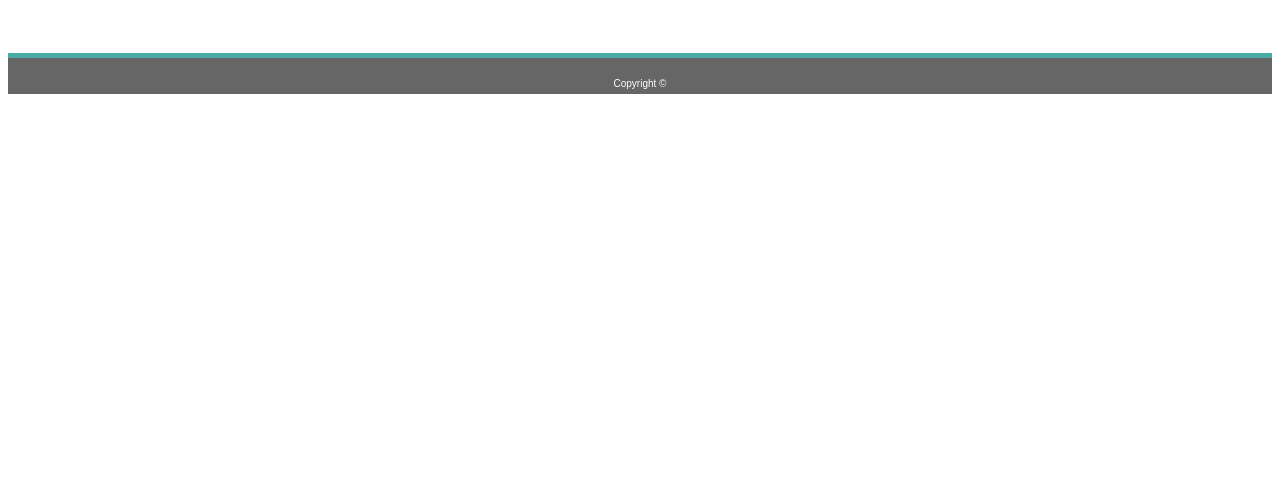
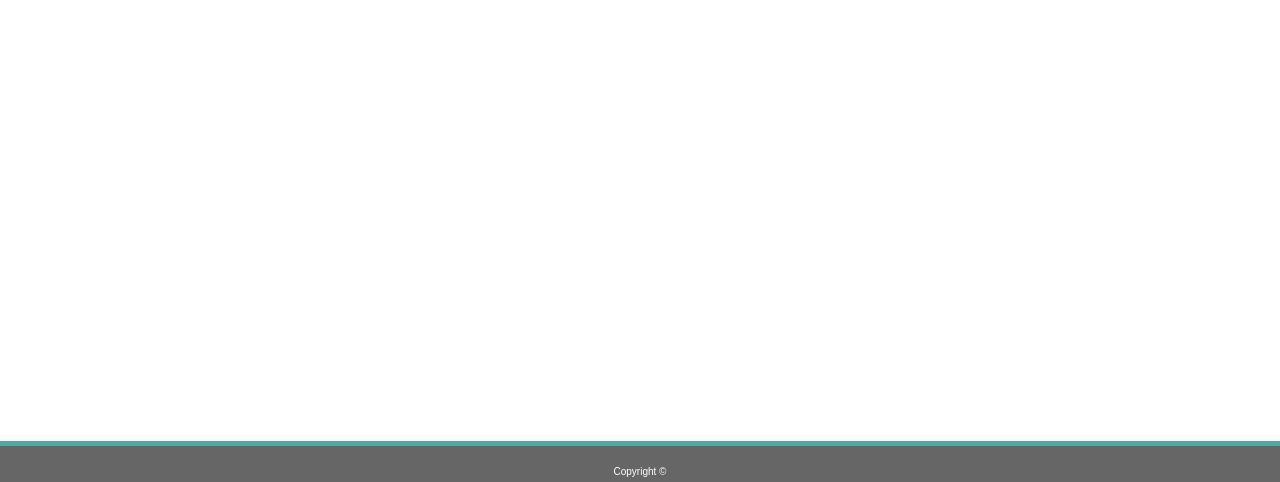
Before and after one commit to awdmcguinness/Basic-Portfolio, a plain HTML site: page index.html in a window 1280 px wide. Shown: the part 318-800 px from the top of the page. Drawn offline with Linux system fonts and the light colour scheme.

Commit message:
added sticky footer

```diff
--- a/assets/css/style.css
+++ b/assets/css/style.css
@@ -139,6 +139,7 @@ p {
   padding: 20px;
   font-size: 30px;
   text-align: center;
+  margin-right: 100px;
 }
 .container-portfolio {
   clear: both;
@@ -231,3 +232,9 @@ footer {
   border-top: 5px solid #4aaaa5;
   height: auto;
 }
+footer {
+  position: fixed;
+  left: 0;
+  bottom: 0;
+  width: 100%;
+}
```
